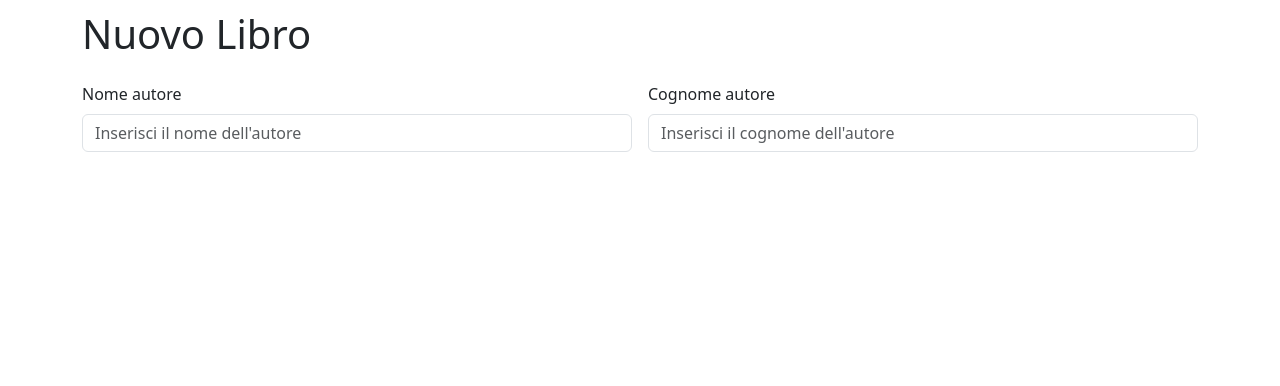
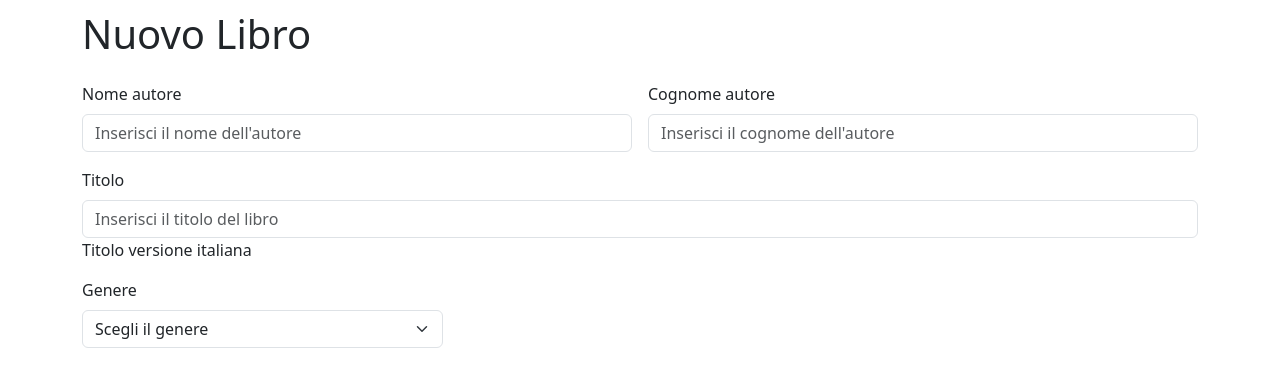
Before and after one commit to PaoloRen/html-css-bootstrap-dashboard, a plain HTML site: page newbookpage.html in a window 1280 px wide. Shown: the part 90-476 px from the top of the page. Drawn offline with nearby package versions, Linux system fonts and the light colour scheme.

Commit message:
added:Titolo e genere

```diff
--- a/newbookpage.html
+++ b/newbookpage.html
@@ -36,16 +36,32 @@
     <main>
         <div class="container">
             <h1 class="mb-4">Nuovo Libro</h1>
-            <!--qua iniziano i form-->
+            <!--qua iniziano i form, devo riprendere la lezione perche bootstrap ha tanti form e non ho capito cosa cambia uno dall altro-->
             <div class="row g-3">
                 <div class="col">
                   <label for="Nome autore" class="form-label">Nome autore</label>
                   <input type="text" class="form-control" placeholder="Inserisci il nome dell'autore" aria-label="Nome autore">
                 </div>
                 <div class="col">
-                    <label for="Cognome dell'autore" class="form-label">Cognome autore</label>
+                  <label for="Cognome dell'autore" class="form-label">Cognome autore</label>
                   <input type="text" class="form-control" placeholder="Inserisci il cognome dell'autore" aria-label="Cognome autore">
                 </div>
+                <div class="col-12">
+                    <label for="Titolo del libro" class="form-label">Titolo</label>
+                    <input type="text" class="form-control" placeholder="Inserisci il titolo del libro" aria-label="Titolo libro">
+                    <label for="floatingEmptyPlaintextInput">Titolo versione italiana</label>
+                </div>
+                <div class="col-4">
+                    <label for="Genere" class="mb-2">Genere</label>
+                    <select class="form-select" aria-label="Default select example">
+                        <option selected>Scegli il genere</option>
+                        <option value="1">One</option>
+                        <option value="2">Two</option>
+                        <option value="3">Three</option>
+                      </select>
+                </div>
+                <div class="col-4"></div>
+                <div class="col-4"></div>
               </div>
         </div>
     </main>
```
